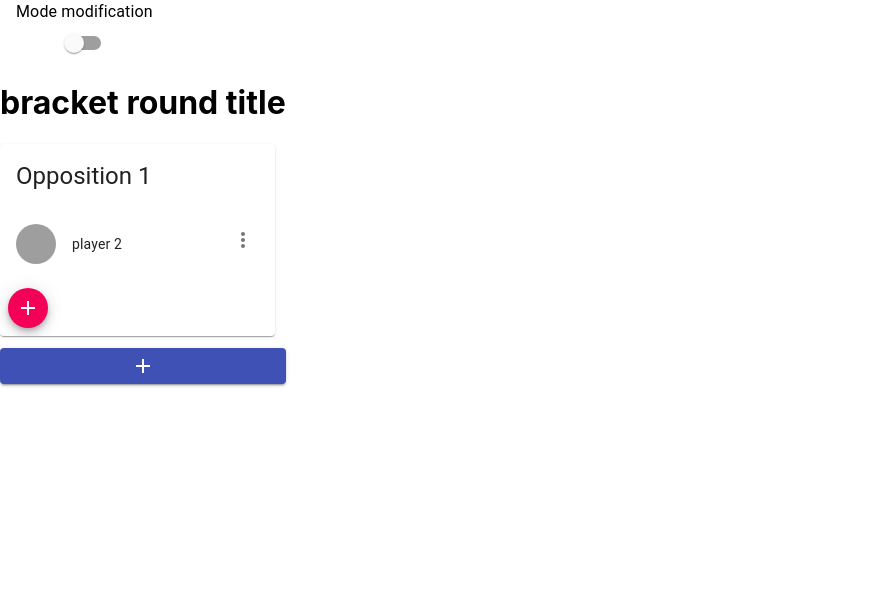
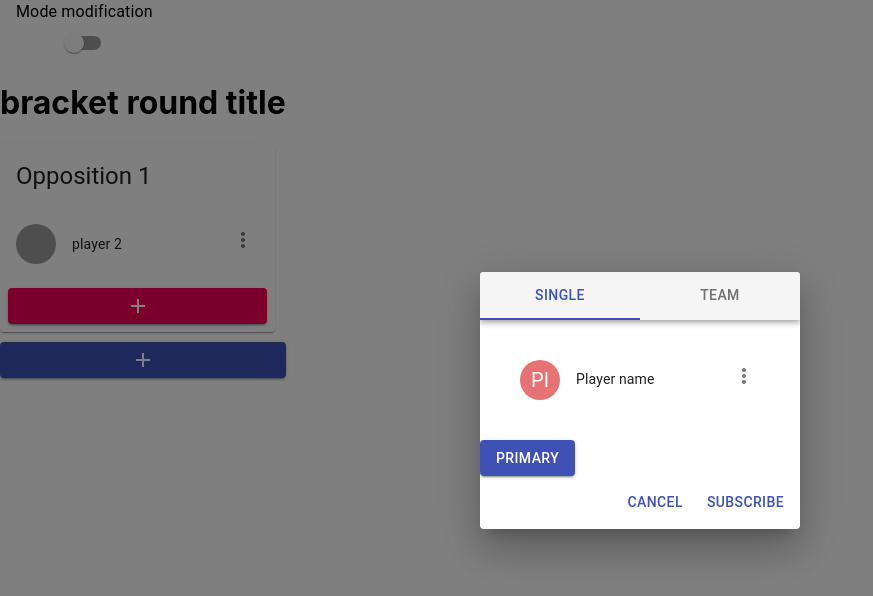
Before and after one commit to alnaki/bracket-tournament-react, a React (Create React App) app: page / in a window 1280 px wide. Both pictures are taken after a click on the button 243 px from the left and 239 px from the top of the page. Shown: the top 596 px of the page, without its empty margins (0-873 px from the left). Built offline with nearby package versions, Linux system fonts and the light colour scheme; grey boxes are pictures that could not be loaded.

Commit message:
popup fonctionnelle ! Need mettre les states

```diff
--- a/src/modules/card/oppositionCard.tsx
+++ b/src/modules/card/oppositionCard.tsx
@@ -1,12 +1,12 @@
 import React, { Component } from "react";
-import { Card, CardActions, CardHeader, Fab } from "@material-ui/core";
+import { Card, CardActions, CardHeader, Button } from "@material-ui/core";
 import AddIcon from "@material-ui/icons/Add";
 import styled from "styled-components";
 import TeamCard from "./teamCard";
 
 const OppositionRoot = styled.div`
   max-width: 275px;
-  margin-bottom: 12px;
+  margin-bottom: 10px;
 `;
 
 export default class OppositionCard extends Component {
@@ -22,7 +22,6 @@ export default class OppositionCard extends Component {
   deleteTeam() {}
 
   addTeam = (_event: any) => {
-    console.log("hey");
     if (this.state.teamList.length >= 8) return;
     let elem = {
       name: "New Player"
@@ -43,14 +42,15 @@ export default class OppositionCard extends Component {
           <CardHeader title="Opposition 1" />
           {list}
           <CardActions>
-            <Fab
-              size="small"
+            <Button
+              variant="contained"
               color="secondary"
               aria-label="add"
               onClick={this.addTeam}
+              fullWidth
             >
               <AddIcon />
-            </Fab>
+            </Button>
           </CardActions>
         </Card>
       </OppositionRoot>
--- a/src/modules/card/teamCard.tsx
+++ b/src/modules/card/teamCard.tsx
@@ -1,7 +1,15 @@
 import React, { Component } from "react";
-import { Avatar, CardHeader, IconButton } from "@material-ui/core";
+import {
+  Avatar,
+  CardHeader,
+  IconButton,
+  Dialog,
+  DialogActions,
+  Button
+} from "@material-ui/core";
 import { styled } from "@material-ui/core/styles";
 import MoreVertIcon from "@material-ui/icons/MoreVert";
+import TeamProperties from "./teamProperties";
 
 type Props = {
   name: string;
@@ -15,6 +23,18 @@ const MyAvatar = styled(Avatar)({
 });
 
 export default class TeamCard extends Component<Props, State> {
+  state = {
+    open: false
+  };
+
+  handleClickOpen = () => {
+    this.setState({ open: true });
+  };
+
+  handleClose = () => {
+    this.setState({ open: false });
+  };
+
   render() {
     const avatar = this.props.avatar ? (
       <Avatar src={this.props.avatar} />
@@ -26,13 +46,29 @@ export default class TeamCard extends Component<Props, State> {
         <CardHeader
           avatar={avatar}
           action={
-            <IconButton aria-label="settings">
+            <IconButton aria-label="settings" onClick={this.handleClickOpen}>
               <MoreVertIcon />
             </IconButton>
           }
           title={this.props.name}
           subheader=""
         />
+
+        <Dialog
+          open={this.state.open}
+          onClose={this.handleClose}
+          aria-labelledby="form-dialog-title"
+        >
+          <TeamProperties />
+          <DialogActions>
+            <Button onClick={this.handleClose} color="primary">
+              Cancel
+            </Button>
+            <Button onClick={this.handleClose} color="primary">
+              Subscribe
+            </Button>
+          </DialogActions>
+        </Dialog>
       </div>
     );
   }
```
